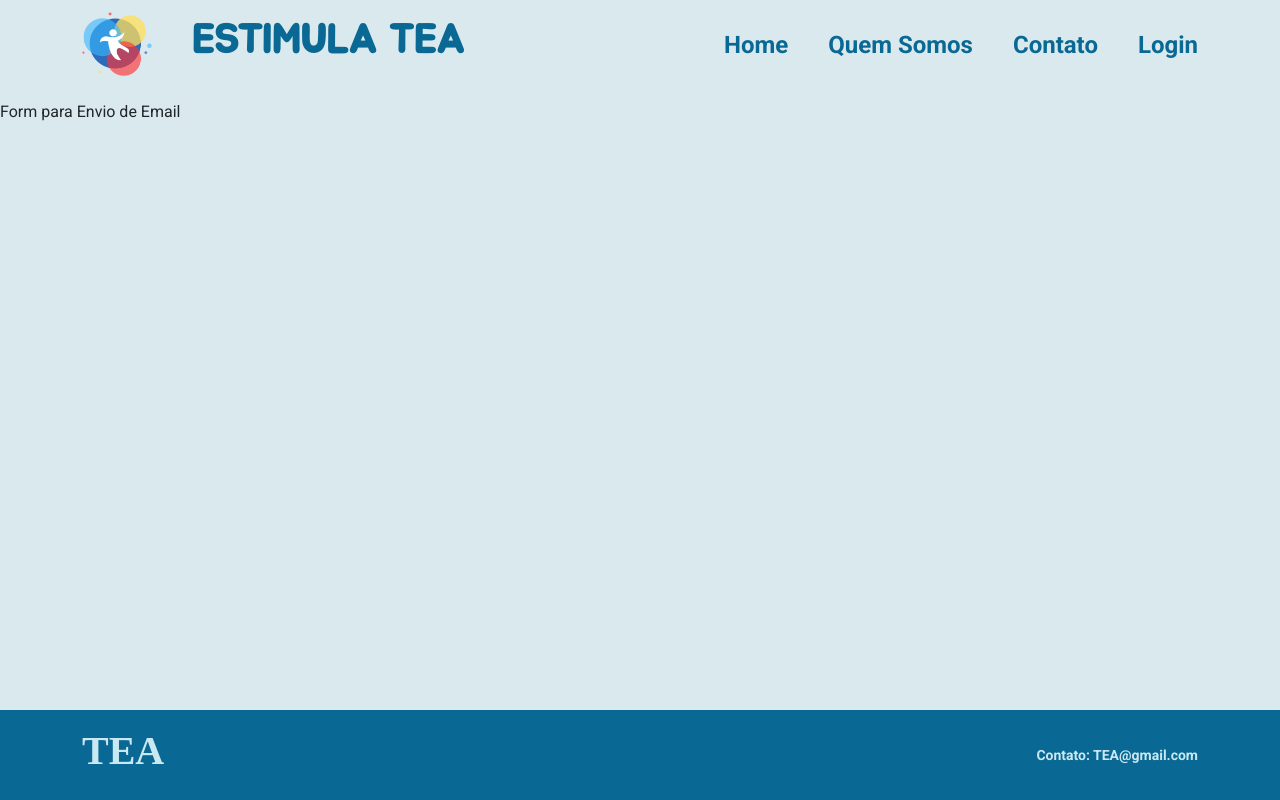
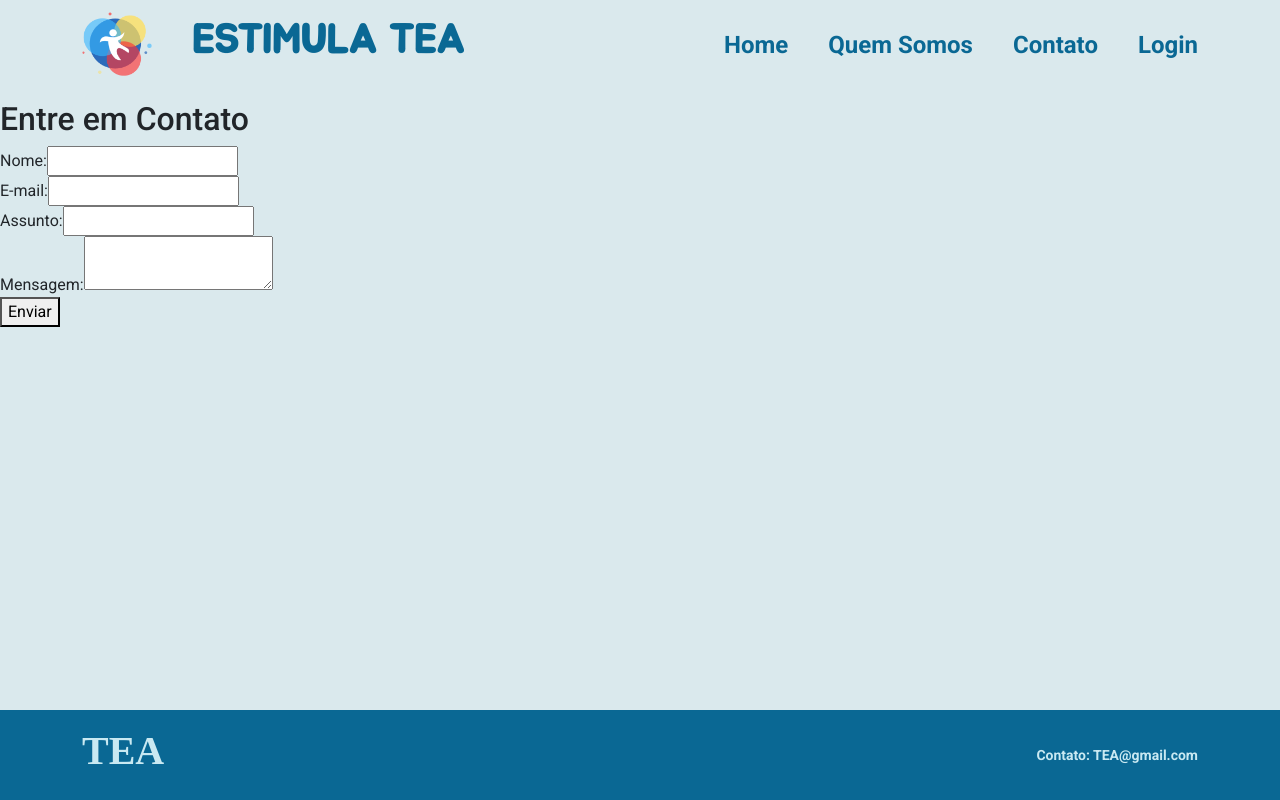
Before and after one commit to rafaeldocarmo/TEA-SITE, a React (Create React App) app in the folder front/: page /contato in a window 1280 px wide. Built offline with nearby package versions, Linux system fonts and the light colour scheme; a web font is replaced by a local one.

Commit message:
feat: pag de contato no front

```diff
--- a/front/src/pages/contato.js
+++ b/front/src/pages/contato.js
@@ -1,9 +1,114 @@
+import '../styles/contato.scss';
+import React, { useState } from 'react';
+import { url } from '../url';
+
 const Contato = () => {
+    const [formData, setFormData] = useState({
+        name: '',
+        email: '',
+        subject: '',
+        message: ''
+    });
+
+    const [loading, setLoading] = useState(false);
+
+    const handleChange = (e) => {
+        setFormData({
+            ...formData,
+            [e.target.name]: e.target.value
+        });
+    };
+
+    const handleSubmit = async (e) => {
+        e.preventDefault();
+        setLoading(true);
+
+        try {
+            const response = await fetch(`${url}/api/contato`, {
+                method: 'POST',
+                headers: {
+                    'Content-Type': 'application/json'
+                },
+                body: JSON.stringify(formData)
+            });
+
+            const data = await response.json();
+
+            if (response.ok) {
+                alert('E-mail enviado com sucesso!');
+                setFormData({
+                    name: '',
+                    email: '',
+                    subject: '',
+                    message: ''
+                });
+            } else {
+                alert(`Erro: ${data.message}`);
+            }
+        } catch (error) {
+            alert('Erro ao enviar o e-mail. Tente novamente mais tarde.');
+        } finally {
+            setLoading(false);
+        }
+    };
+
     return (
-        <div>
-            Form para Envio de Email
+        <div className="contact-form-container">
+            <h2>Entre em Contato</h2>
+            <form onSubmit={handleSubmit}>
+                <div>
+                    <label htmlFor="name">Nome:</label>
+                    <input
+                        type="text"
+                        id="name"
+                        name="name"
+                        value={formData.name}
+                        onChange={handleChange}
+                        required
+                    />
+                </div>
+
+                <div>
+                    <label htmlFor="email">E-mail:</label>
+                    <input
+                        type="email"
+                        id="email"
+                        name="email"
+                        value={formData.email}
+                        onChange={handleChange}
+                        required
+                    />
+                </div>
+
+                <div>
+                    <label htmlFor="subject">Assunto:</label>
+                    <input
+                        type="text"
+                        id="subject"
+                        name="subject"
+                        value={formData.subject}
+                        onChange={handleChange}
+                        required
+                    />
+                </div>
+
+                <div>
+                    <label htmlFor="message">Mensagem:</label>
+                    <textarea
+                        id="message"
+                        name="message"
+                        value={formData.message}
+                        onChange={handleChange}
+                        required
+                    />
+                </div>
+
+                <button type="submit" disabled={loading}>
+                    {loading ? 'Enviando...' : 'Enviar'}
+                </button>
+            </form>
         </div>
-    )
-}
+    );
+};
 
-export default Contato
+export default Contato;
```
Also changed, not shown: front/src/styles/contato.scss (added).
